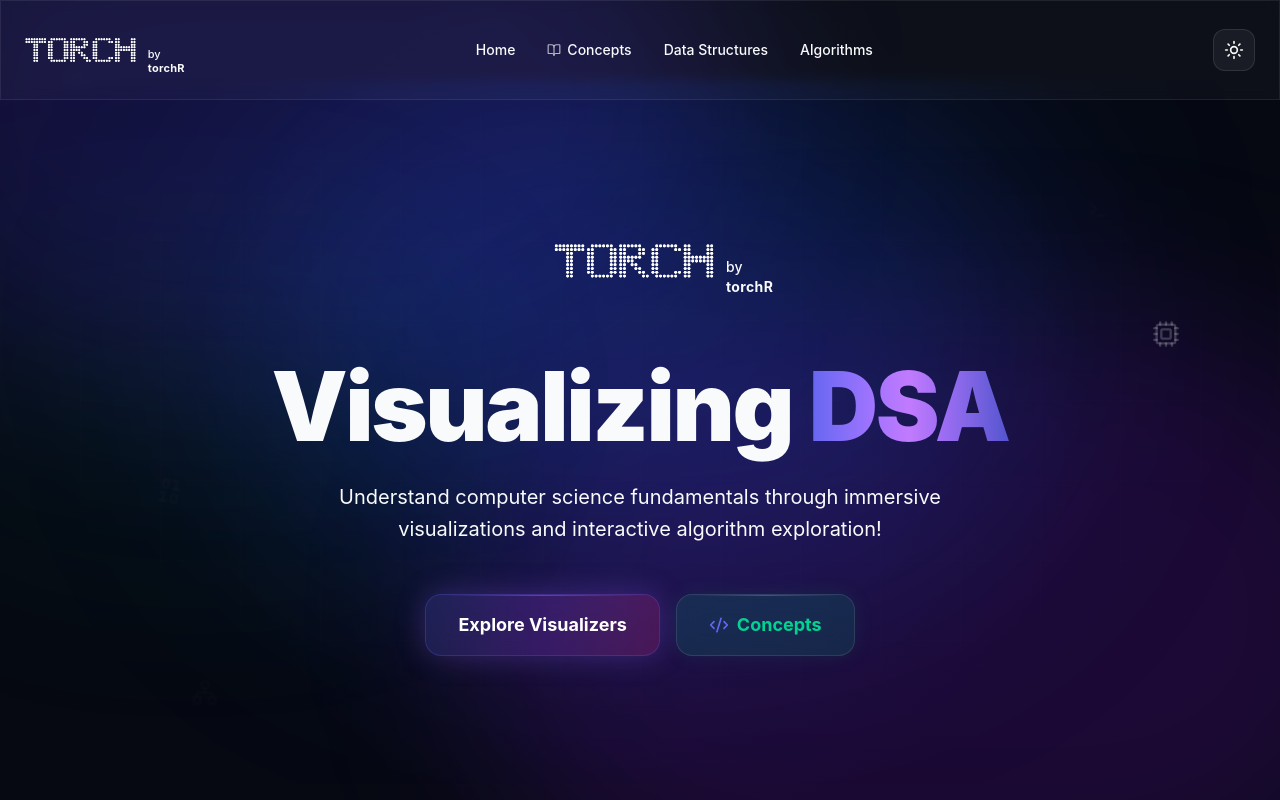
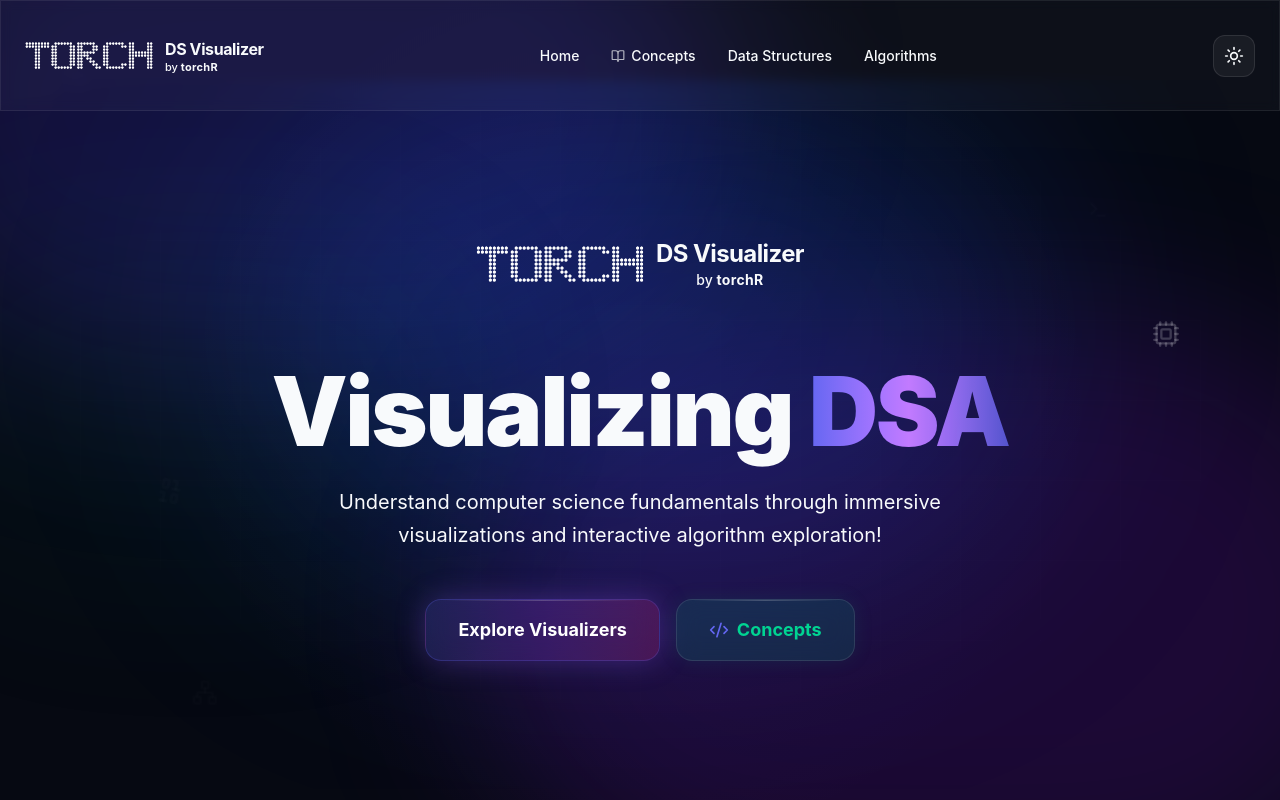
Before and after one commit to almahmud-17/https-github.com-username-VisualiseDS, a Next.js app: page / in a window 1280 px wide. Shown: the top 800 px of the page. Built offline with nearby package versions, Linux system fonts and the light colour scheme.

Commit message:
Fix navbar logo scaling

```diff
--- a/src/components/brand/BrandLogo.tsx
+++ b/src/components/brand/BrandLogo.tsx
@@ -38,10 +38,9 @@ function TorchMark({ variant }: { variant: BrandVariant }) {
       width={s.w}
       height={s.px}
       className={cn(
-        "torch-logo-mark shrink-0 w-auto object-contain object-center",
+        "torch-logo-mark shrink-0 object-contain object-left",
         s.h
       )}
-      style={{ width: "auto", maxWidth: "none" }}
       priority={variant === "navbar" || variant === "hero"}
     />
   );
```
